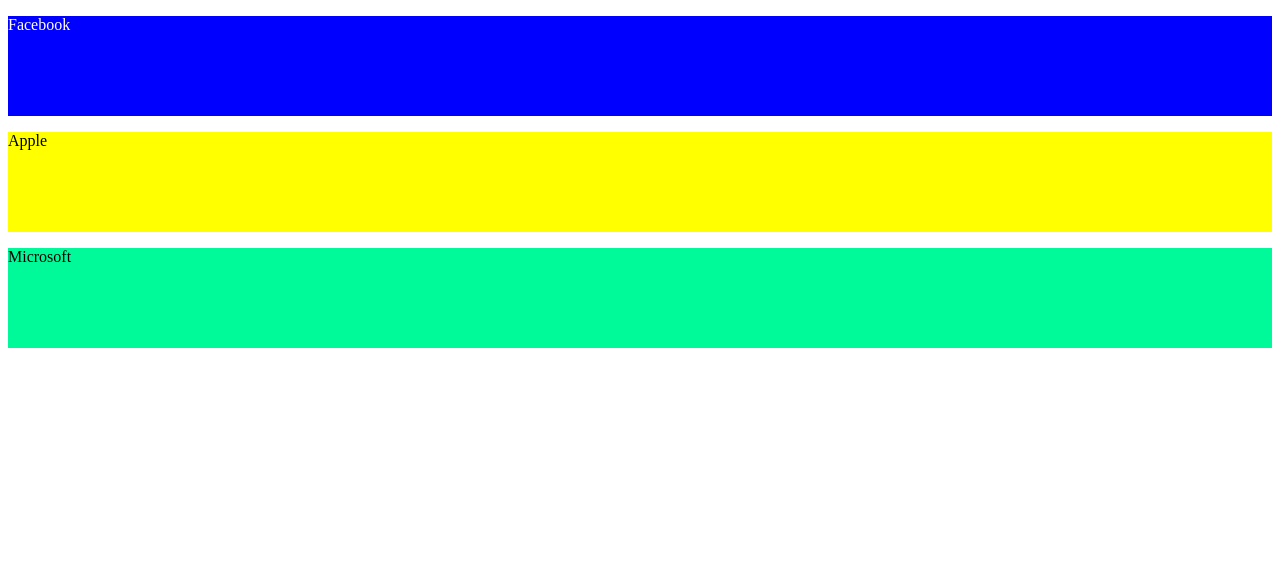
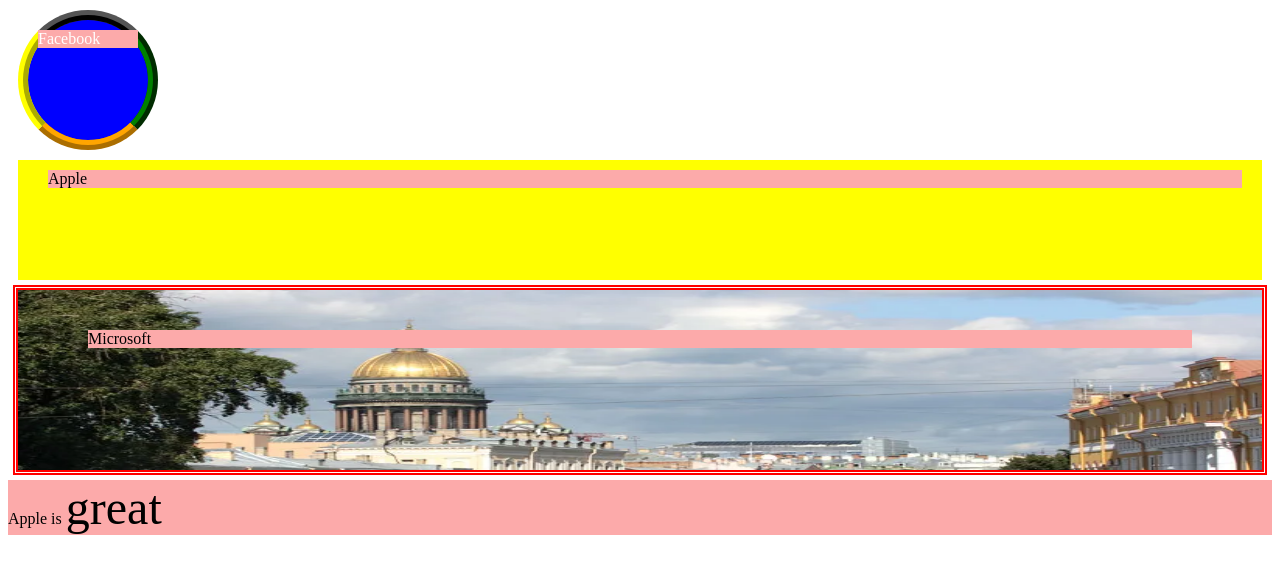
Before and after one commit to rhit-ferrerj/webdev, a plain HTML site: page practice2-1/divSpans.html in a window 1280 px wide. Drawn offline with Linux system fonts and the light colour scheme.

Commit message:
practice2-1sub

```diff
--- a/practice2-1/divSpans.html
+++ b/practice2-1/divSpans.html
@@ -18,7 +18,7 @@
         <div class="greenbox">
             <p>Microsoft</p>
         </div>
-
+        <p>Apple is <span class="great">great</span></p>
         <script src="" async defer></script>
     </body>
 </html>
--- a/practice2-1/spansstyles.css
+++ b/practice2-1/spansstyles.css
@@ -3,6 +3,15 @@
     color: #FFFFFF; /*white pass all */
     height:100px;
     width:auto;
+    padding: 10px;
+    border: 10px ridge;
+    border-width:10px;
+    border-color: black green orange yellow;
+    border-style: ridge;
+    border-radius:80px;
+    height:100px;
+    width: 100px;
+    margin:10px;
 }
 
 .greenbox {
@@ -10,6 +19,13 @@
     color: #000000;/* Default Font color black: pass all*/
     height:100px;
     width:auto;
+    padding: 40px 70px;
+    margin:10px;
+    background-image: url(images/image.jpg);
+    background-size: 100% 200%;
+    outline-style: double;
+    outline-width: thick;
+    outline-color: red;
 }
 
 .yellowbox {
@@ -17,4 +33,15 @@
     color: #000000;/* Default Font color black: pass all*/
     height:100px;
     width:auto;
+    padding: 10px 20px 10px 30px;
+    margin:10px;
 }
+
+.great{
+    font-size: 300%;
+}
+
+p {
+    margin: 0;
+    background-color: #fcaaaa;
+}
```
Also changed, not shown: practice2-1/images/image.jpg (added).
